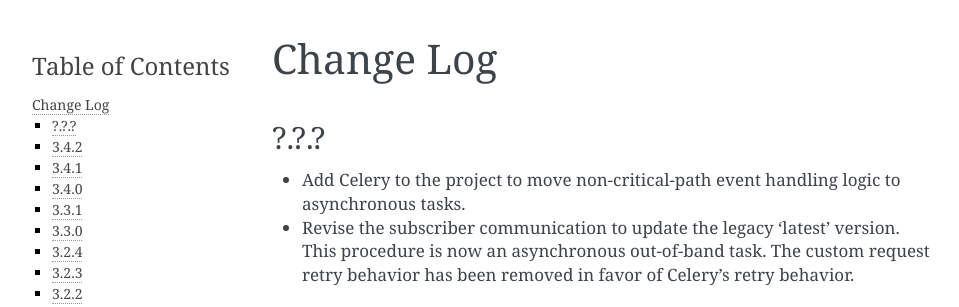
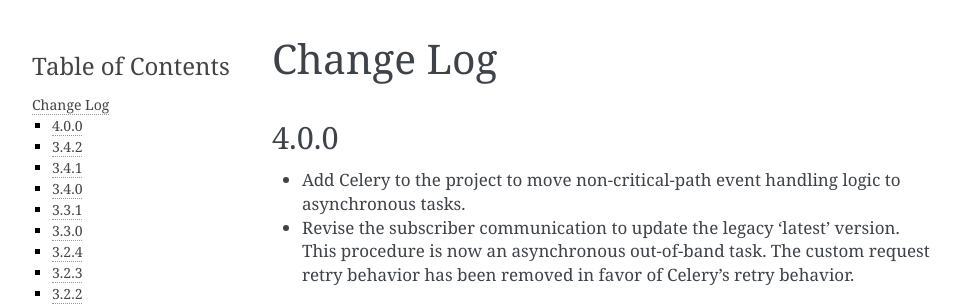
Before and after one commit to openstax/cnx-press, a Sphinx documentation site: the page built from docs/source/changes.rst, in a window 1280 px wide and 900 px high. Shown: the top 307 px of the window, without its empty margins (148-1107 px from the left). Built offline with Sphinx 7.4.7, drawn with Linux system fonts in a browser that asks for light colours.

Commit message:
Update changelog with the tobe released version

```diff
--- a/docs/source/changes.rst
+++ b/docs/source/changes.rst
@@ -2,7 +2,7 @@
 Change Log
 ==========
 
-?.?.?
+4.0.0
 -----
 
 - Add Celery to the project to move non-critical-path event handling logic
```
